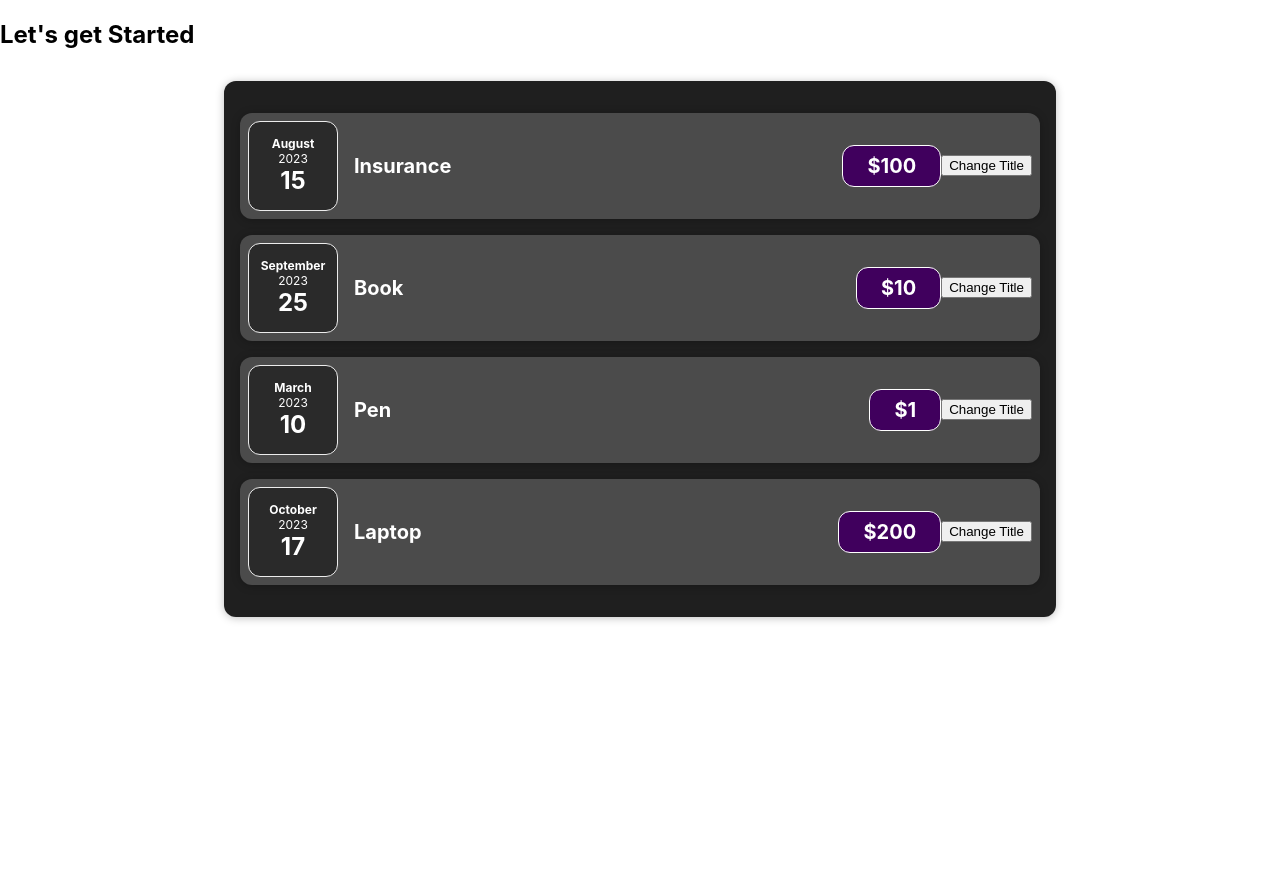
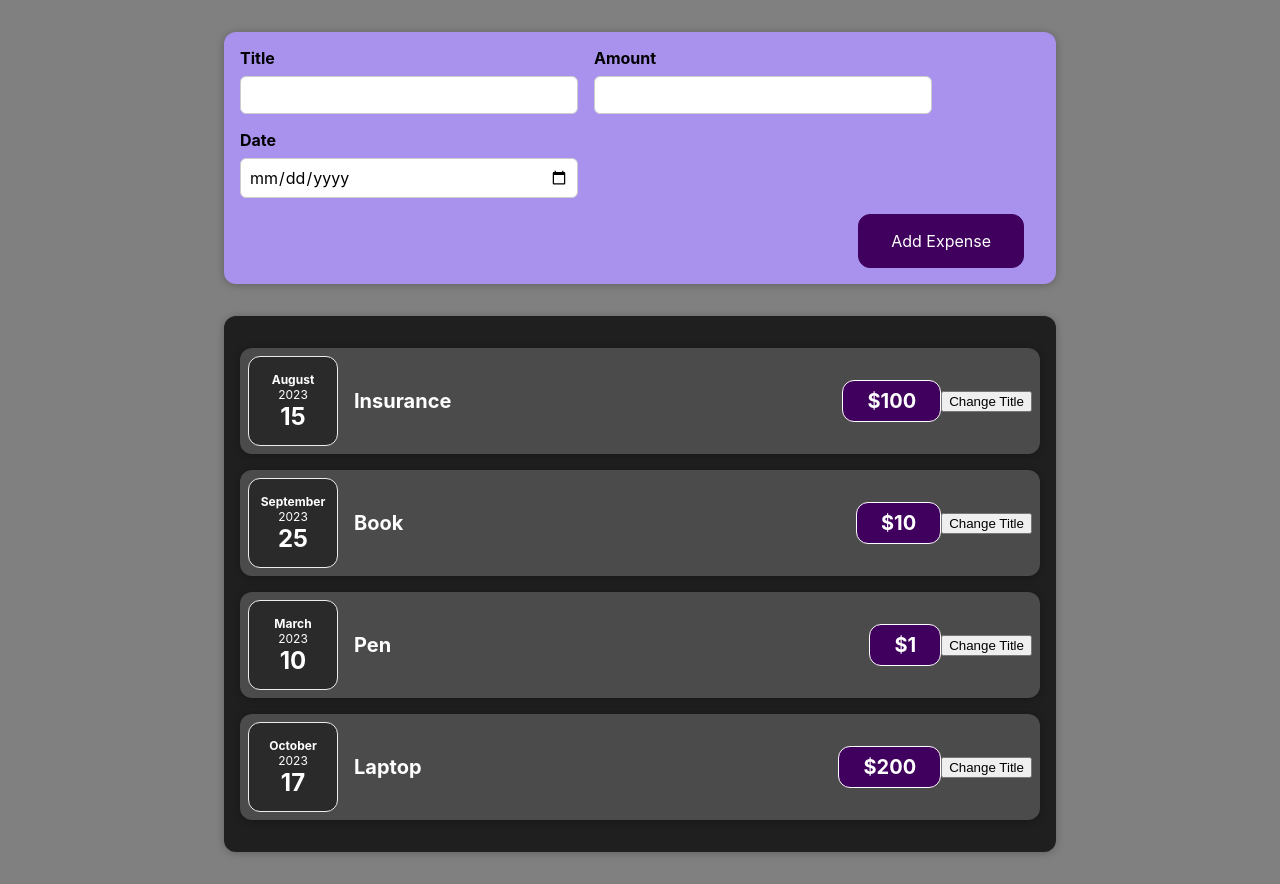
Before and after one commit to nishabdShunya/React-Revision, a React (Create React App) app: page / in a window 1280 px wide. Before the commit the page ends 800 px from the top, so only its background shows below. Built offline with nearby package versions, Linux system fonts and the light colour scheme.

Commit message:
Add. Managing Multiple States

```diff
--- a/src/App.js
+++ b/src/App.js
@@ -1,5 +1,6 @@
 import React from "react";
 import Expenses from "./components/Expenses/Expenses";
+import NewExpense from "./components/NewExpense/NewExpense";
 
 const App = () => {
   const expenses = [
@@ -11,10 +12,10 @@
 
   return (
     <div>
-      <h2>Let's get Started</h2>
+      <NewExpense />
       <Expenses expenses={expenses} />
     </div>
   );
-}
+};
 
 export default App;
--- /dev/null
+++ b/src/components/NewExpense/ExpenseForm.css
@@ -0,0 +1,26 @@
+.new-expense__controls {
+  display: flex;
+  flex-wrap: wrap;
+  gap: 1rem;
+  margin-bottom: 1rem;
+  text-align: left;
+}
+
+.new-expense__control label {
+  font-weight: bold;
+  margin-bottom: 0.5rem;
+  display: block;
+}
+
+.new-expense__control input {
+  font: inherit;
+  padding: 0.5rem;
+  border-radius: 6px;
+  border: 1px solid #ccc;
+  width: 20rem;
+  max-width: 100%;
+}
+
+.new-expense__actions {
+  text-align: right;
+}
--- /dev/null
+++ b/src/components/NewExpense/ExpenseForm.js
@@ -0,0 +1,49 @@
+import React, { useState } from "react";
+import "./ExpenseForm.css";
+
+const ExpenseForm = () => {
+  const [enteredTitle, setEnteredTitle] = useState("");
+  const [enteredAmount, setEnteredAmount] = useState("");
+  const [enteredDate, setEnteredDate] = useState("");
+
+  const titleChangeHandler = (event) => {
+    setEnteredTitle(event.target.value);
+  };
+
+  const amountChangeHandler = (event) => {
+    setEnteredAmount(event.target.value);
+  };
+
+  const dateChangeHandler = (event) => {
+    setEnteredDate(event.target.value);
+  };
+
+  return (
+    <form>
+      <div className="new-expense__controls">
+        <div className="new-expense__control">
+          <label>Title</label>
+          <input type="text" onChange={titleChangeHandler} />
+        </div>
+        <div className="new-expense__control">
+          <label>Amount</label>
+          <input type="number" onChange={amountChangeHandler} />
+        </div>
+        <div className="new-expense__control">
+          <label>Date</label>
+          <input
+            type="date"
+            min="2023-01-01"
+            max="2024-12-31"
+            onChange={dateChangeHandler}
+          />
+        </div>
+      </div>
+      <div className="new-expense__actions">
+        <button type="submit">Add Expense</button>
+      </div>
+    </form>
+  );
+};
+
+export default ExpenseForm;
--- /dev/null
+++ b/src/components/NewExpense/NewExpense.css
@@ -0,0 +1,38 @@
+.new-expense {
+  background-color: #a892ee;
+  padding: 1rem;
+  margin: 2rem auto;
+  width: 50rem;
+  max-width: 95%;
+  border-radius: 12px;
+  text-align: center;
+  box-shadow: 0 1px 8px rgba(0, 0, 0, 0.25);
+}
+
+.new-expense button {
+  font: inherit;
+  cursor: pointer;
+  padding: 1rem 2rem;
+  border: 1px solid #40005d;
+  background-color: #40005d;
+  color: white;
+  border-radius: 12px;
+  margin-right: 1rem;
+}
+
+.new-expense button:hover,
+.new-expense button:active {
+  background-color: #510674;
+  border-color: #510674;
+}
+
+.new-expense button.alternative {
+  color: #220131;
+  border-color: transparent;
+  background-color: transparent;
+}
+
+.new-expense button.alternative:hover,
+.new-expense button.alternative:active {
+  background-color: #ddb3f8;
+}
--- /dev/null
+++ b/src/components/NewExpense/NewExpense.js
@@ -0,0 +1,13 @@
+import React from "react";
+import ExpenseForm from "./ExpenseForm";
+import "./NewExpense.css";
+
+const NewExpense = () => {
+  return (
+    <div className="new-expense">
+      <ExpenseForm />
+    </div>
+  );
+};
+
+export default NewExpense;
--- a/src/index.css
+++ b/src/index.css
@@ -5,6 +5,7 @@
     sans-serif;
   -webkit-font-smoothing: antialiased;
   -moz-osx-font-smoothing: grayscale;
+  background: gray;
 }
 
 code {
```
